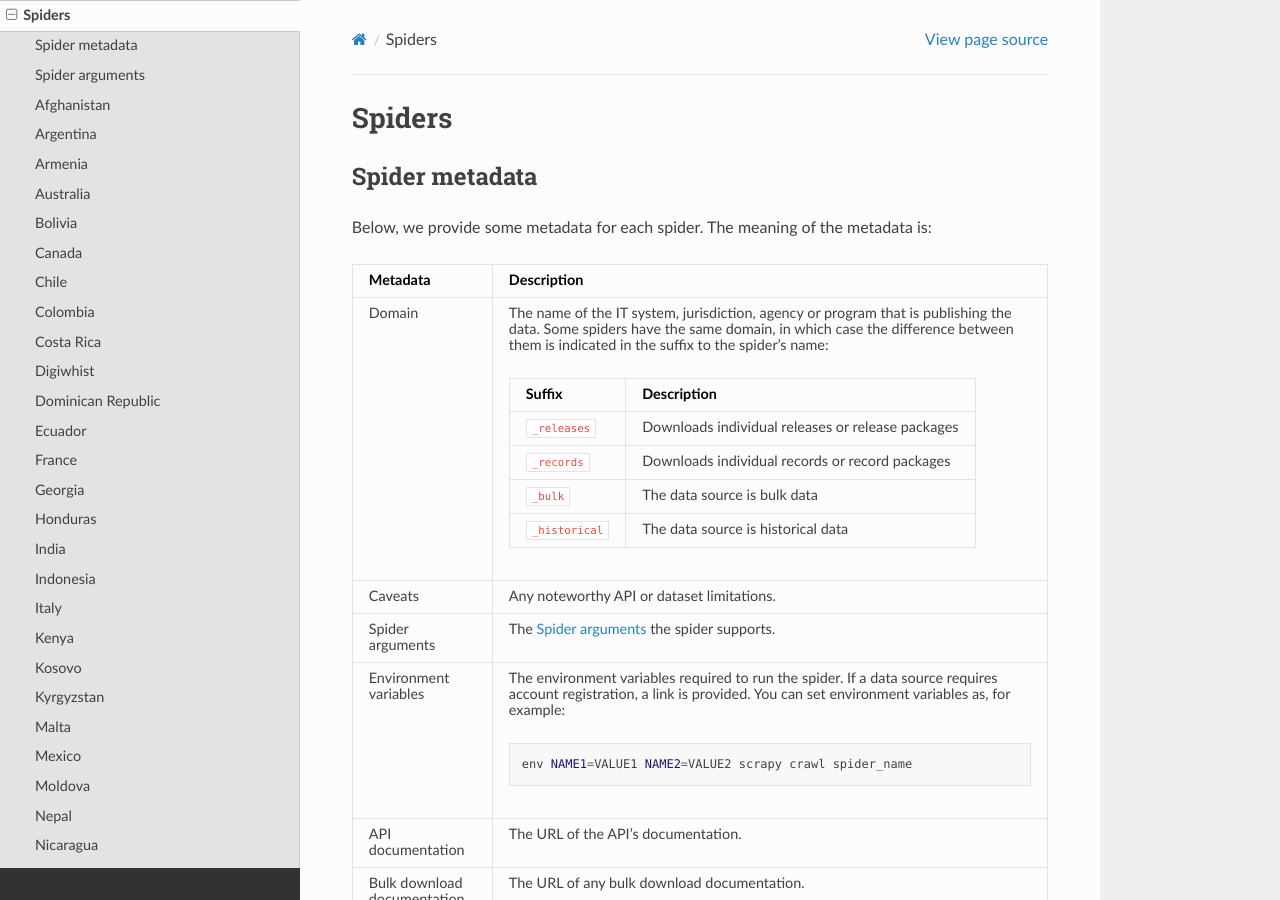
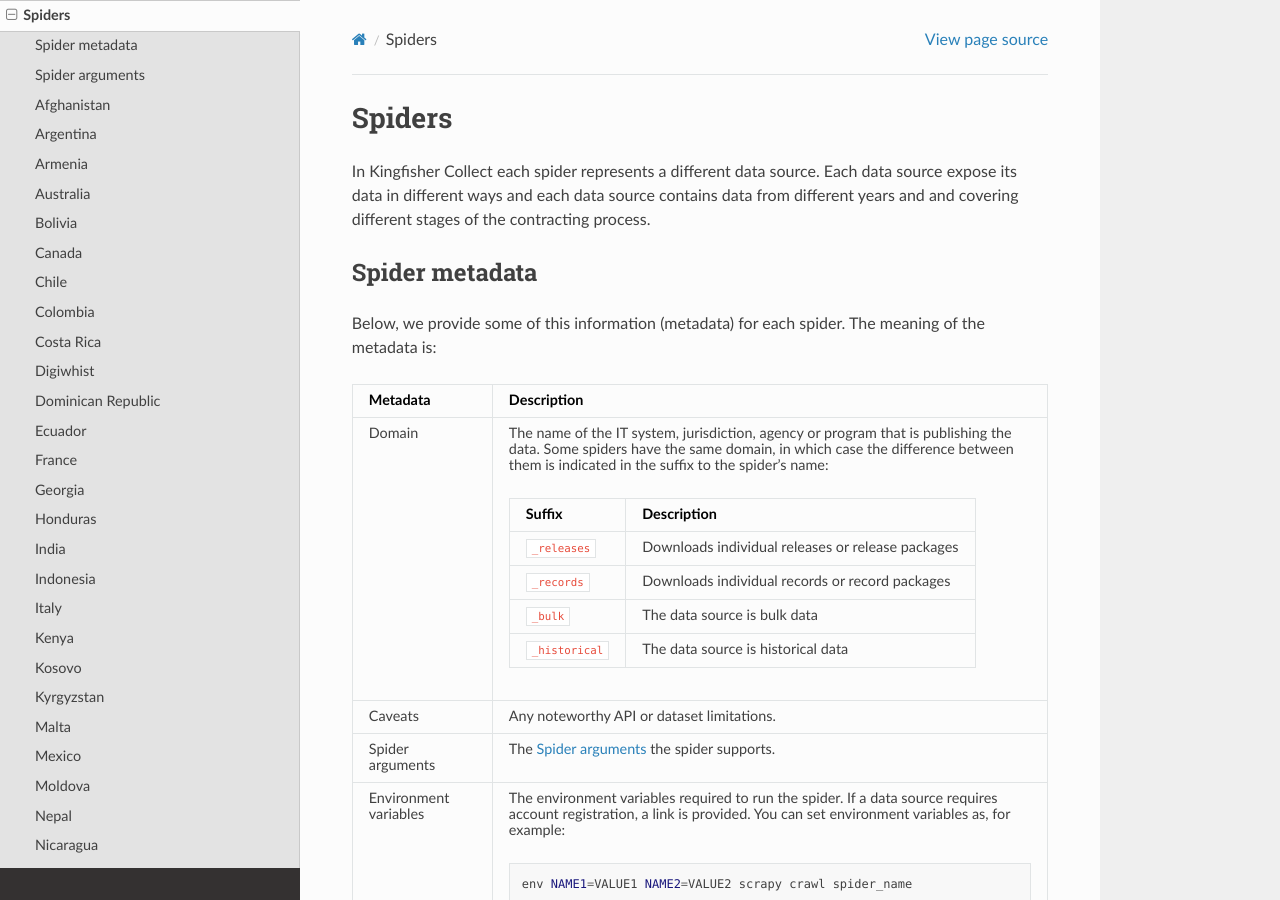
Before and after one commit to open-contracting/kingfisher-collect, a Sphinx documentation site: the page built from docs/spiders.rst, in a window 1280 px wide and 900 px high. Built offline with Sphinx 7.4.7 and the Read the Docs theme 2.0.0, drawn with Linux system fonts in a browser that asks for light colours.

Commit message:
docs: add details on what a spider is
Signed-off-by: Yohanna Lisnichuk <yohanitalisnichuk@gmail.com>

```diff
--- a/docs/spiders.rst
+++ b/docs/spiders.rst
@@ -1,12 +1,14 @@
 Spiders
 =======
+
+In Kingfisher Collect each spider represents a different data source. Each data source expose its data in different ways and each data source contains data from different years and and covering different stages of the contracting process.
 
 .. _spider-metadata:
 
 Spider metadata
 ---------------
 
-Below, we provide some metadata for each spider. The meaning of the metadata is:
+Below, we provide some of this information (metadata) for each spider. The meaning of the metadata is:
 
 .. list-table::
    :header-rows: 1
```
